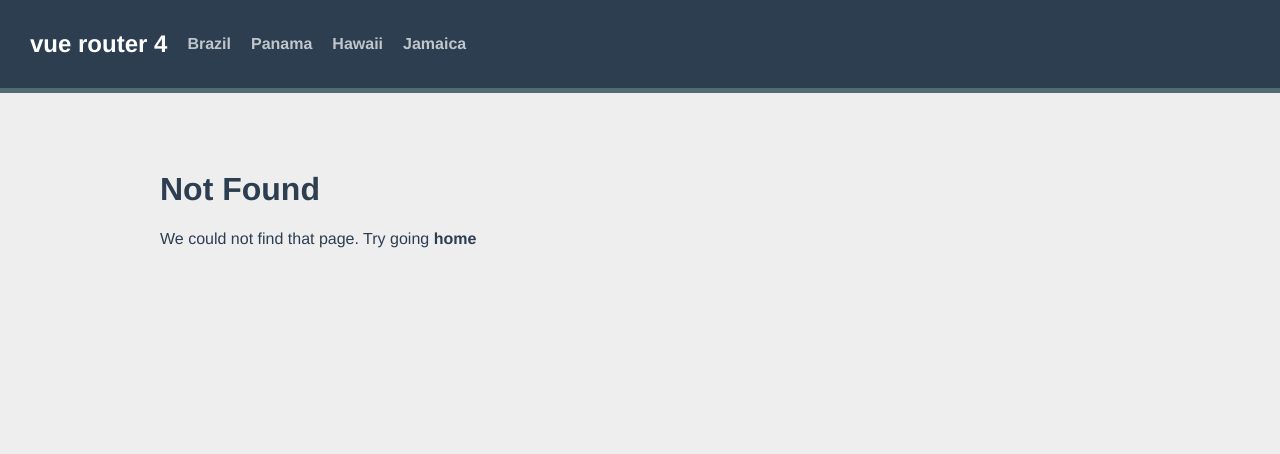
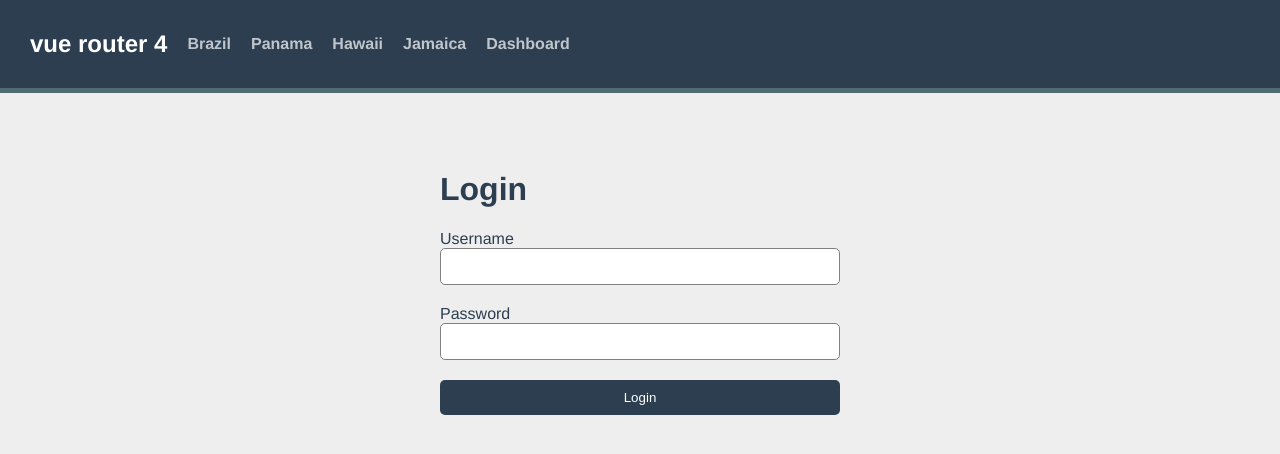
Before and after one commit to hamedg68/vuerouter4, a Vue app: page /login in a window 1280 px wide. Before the commit this address had no page. Shown: the top 454 px of the page. Built offline with nearby package versions, Linux system fonts and the light colour scheme.

Commit message:
feat: route meta fields

```diff
--- a/src/components/TheNavigation.vue
+++ b/src/components/TheNavigation.vue
@@ -8,6 +8,7 @@
     >
       {{ i.name }}
     </RouterLink>
+    <RouterLink :to="{ name: 'protected' }">Dashboard</RouterLink>
   </div>
 </template>
 
--- a/src/router/index.ts
+++ b/src/router/index.ts
@@ -3,7 +3,17 @@ import Home from "@/views/Home.vue";
 import sourceData from "@/data.json";
 
 const routes = [
-  { path: "/", name: "home", component: Home },
+  { path: "/", name: "Home", component: Home },
+  { path: "/login", name: "login", component: import("@/views/Login.vue") },
+  {
+    path: "/protected",
+    name: "protected",
+    component: import("@/views/Protected.vue"),
+    meta: {
+      requiresAuth: true,
+    },
+  },
+
   {
     path: "/destination/:id/:slug",
     name: "destination.show",
@@ -59,4 +69,10 @@ const router = createRouter({
   },
 });
 
+router.beforeEach((to, from) => {
+  if (to.meta.requiresAuth && !(window as any).user) {
+    return { name: "login" };
+  }
+});
+
 export default router;
--- /dev/null
+++ b/src/views/Login.vue
@@ -0,0 +1,41 @@
+<template>
+  <div class="login">
+    <form class="form" @submit.prevent="login()">
+      <h1>Login</h1>
+      <label for="username">Username</label>
+      <input
+        v-model="state.form.username"
+        name="username"
+        type="text"
+        class="input"
+      />
+      <label for="password">Password</label>
+      <input
+        v-model="state.form.password"
+        name="password"
+        type="text"
+        class="input"
+      />
+      <button class="btn">Login</button>
+    </form>
+  </div>
+</template>
+
+<script lang="ts" setup>
+import { reactive } from "vue";
+import { useRouter } from "vue-router";
+
+const state = reactive({
+  form: {
+    username: "",
+    password: "",
+  },
+});
+
+const router = useRouter();
+function login() {
+  const username = state.form.username;
+  (window as any).user = username;
+  router.push({ name: "protected" });
+}
+</script>
--- /dev/null
+++ b/src/views/Protected.vue
@@ -0,0 +1,21 @@
+<template>
+  <div>
+    <h1>Greetings, {{ username }}</h1>
+    <button @click="logout()">logout</button>
+  </div>
+</template>
+
+<script lang="ts" setup>
+import { ref } from "vue";
+import { useRouter } from "vue-router";
+
+const router = useRouter();
+
+//https://bobbyhadz.com/blog/typescript-property-does-not-exist-on-type-window
+const username = ref((window as any).user);
+
+function logout() {
+  (window as any).user = null;
+  router.push({ name: "Home" });
+}
+</script>
```
